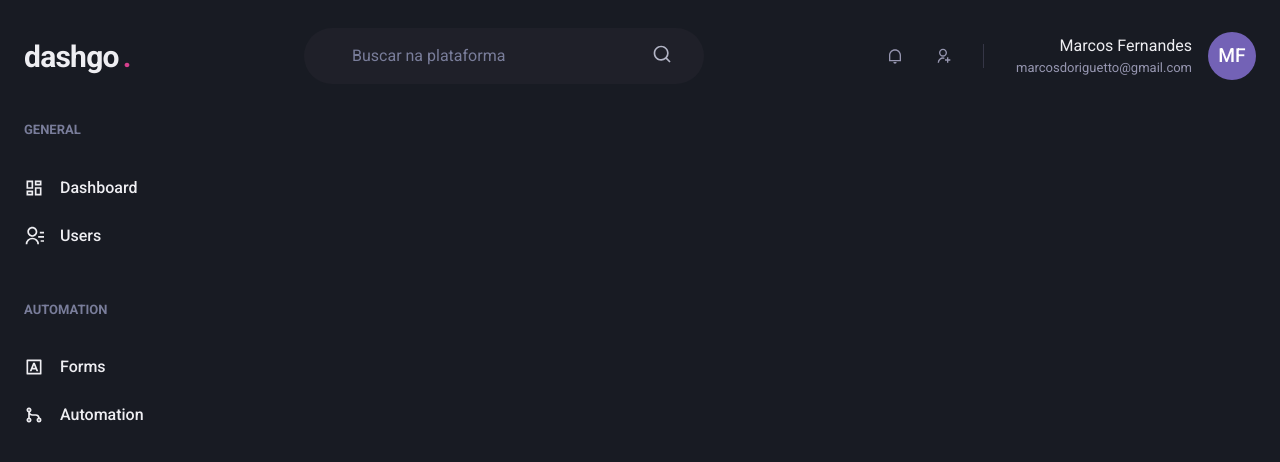
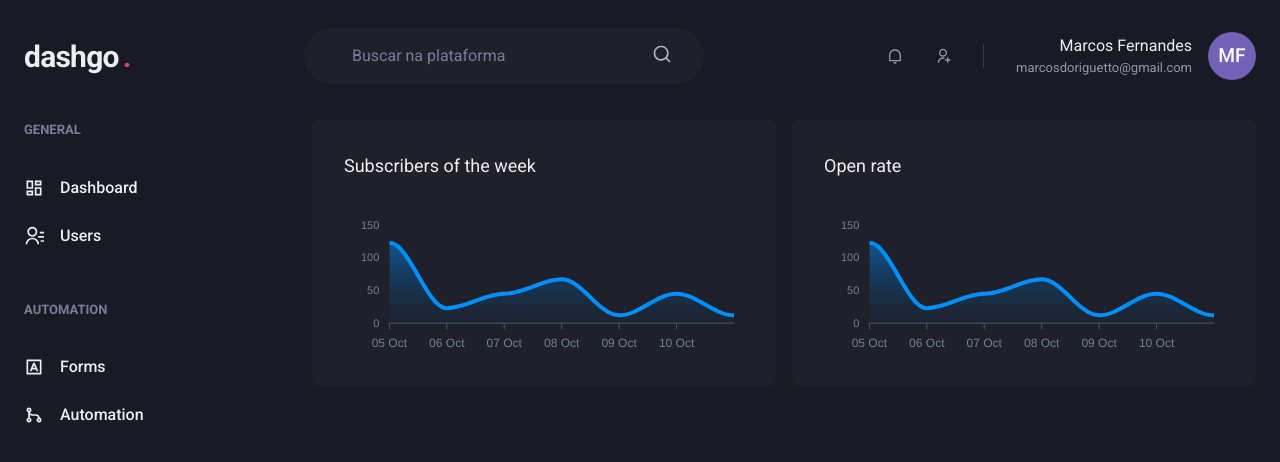
Before and after one commit to marcosdoriguetto/dashgo, a Next.js app: page /dashboard in a window 1280 px wide. Shown: the top 462 px of the page. Built offline with nearby package versions, Linux system fonts and the light colour scheme.

Commit message:
feat: insert charts in dashboard page

```diff
--- a/package.json
+++ b/package.json
@@ -13,9 +13,11 @@
     "@chakra-ui/react": "^2.2.4",
     "@emotion/react": "^11.9.3",
     "@emotion/styled": "^11.9.3",
+    "apexcharts": "^3.35.4",
     "framer-motion": "^6.5.0",
     "next": "12.2.2",
     "react": "18.2.0",
+    "react-apexcharts": "^1.4.0",
     "react-dom": "18.2.0",
     "react-icons": "^4.4.0"
   },
--- /dev/null
+++ b/src/constants/dashboard.ts
@@ -0,0 +1,56 @@
+import { theme } from "@chakra-ui/react";
+
+export const options = {
+  chart: {
+    toolbar: {
+      show: false,
+    },
+    zoom: {
+      enabled: false,
+    },
+    foreColor: theme.colors.gray[500],
+  },
+  grid: {
+    show: false,
+  },
+  dataLabels: {
+    enabled: false,
+  },
+  tooltip: {
+    enabled: false,
+  },
+  xaxis: {
+    type: "datetime" as "datetime",
+    axisBorder: {
+      color: theme.colors.gray[600],
+    },
+    axisTicks: {
+      color: theme.colors.gray[600],
+    },
+    categories: [
+      "2011-10-05T00:00:00.000Z",
+      "2011-10-06T00:00:00.000Z",
+      "2011-10-07T00:00:00.000Z",
+      "2011-10-08T00:00:00.000Z",
+      "2011-10-09T00:00:00.000Z",
+      "2011-10-10T00:00:00.000Z",
+      "2011-10-11T00:00:00.000Z",
+    ],
+  },
+  fill: {
+    opacity: 0.3,
+    type: "gradient",
+    gradient: {
+      shade: "dark",
+      opacityFrom: 0.7,
+      opacityTo: 0.3,
+    },
+  },
+};
+
+export const series = [
+  {
+    name: "series1",
+    data: [123, 23, 45, 67, 12, 45, 12],
+  },
+];
--- a/src/pages/dashboard.tsx
+++ b/src/pages/dashboard.tsx
@@ -1,6 +1,14 @@
-import { Flex } from "@chakra-ui/react";
+import dynamic from "next/dynamic";
+
+import { Box, Flex, SimpleGrid, Text } from "@chakra-ui/react";
+
 import { Header } from "../components/Header";
 import { Sidebar } from "../components/Sidebar";
+import { options, series } from "../constants/dashboard";
+
+const Chart = dynamic(() => import("react-apexcharts"), {
+  ssr: false,
+});
 
 export default function Dashboard() {
   return (
@@ -9,6 +17,29 @@
 
       <Flex w="100%" my="6" maxW={1480} mx="auto" px="6">
         <Sidebar />
+
+        <SimpleGrid
+          flex="1"
+          gap="4"
+          minChildWidth={320}
+          alignItems="flex-start"
+        >
+          <Box p="8" pb="4" bg="gray.800" borderRadius={8}>
+            <Text fontSize="lg" mb="4">
+              Subscribers of the week
+            </Text>
+
+            <Chart options={options} series={series} type="area" height={160} />
+          </Box>
+
+          <Box p="8" pb="4" bg="gray.800" borderRadius={8}>
+            <Text fontSize="lg" mb="4">
+              Open rate
+            </Text>
+
+            <Chart options={options} series={series} type="area" height={160} />
+          </Box>
+        </SimpleGrid>
       </Flex>
     </Flex>
   );
```
Also changed, not shown: 1 other file (tests, documents, lock files or other folders).
